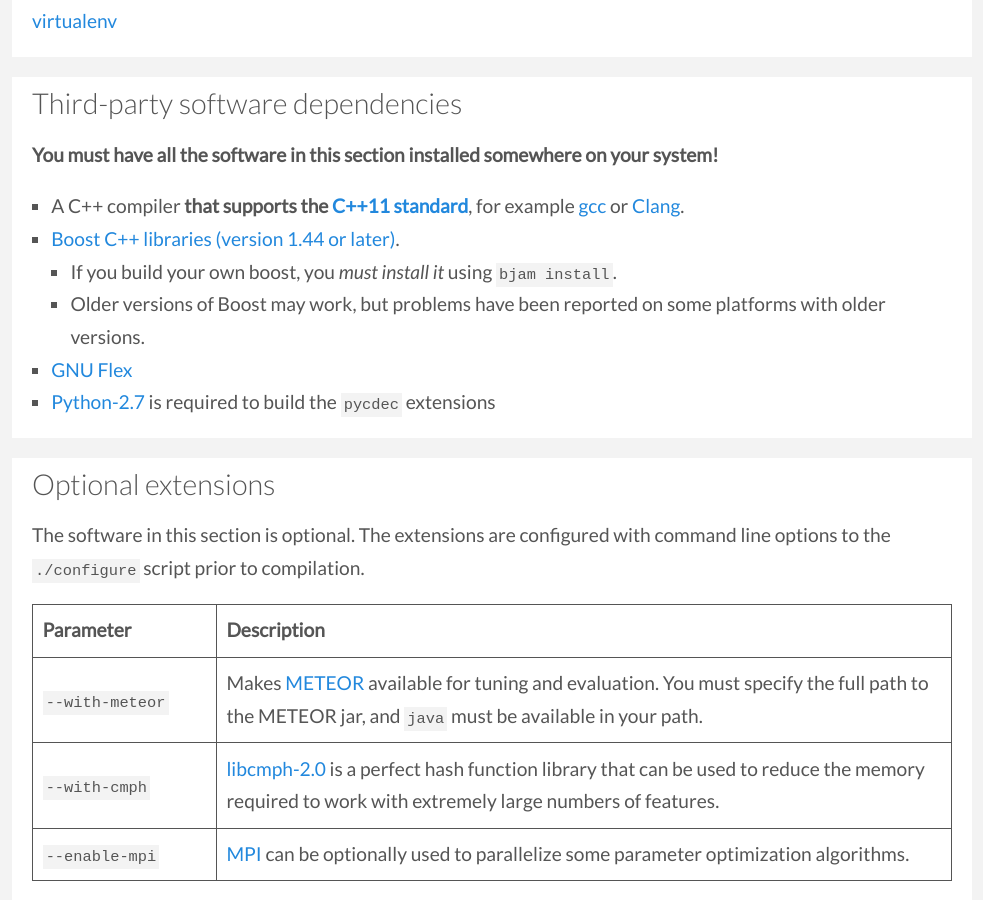
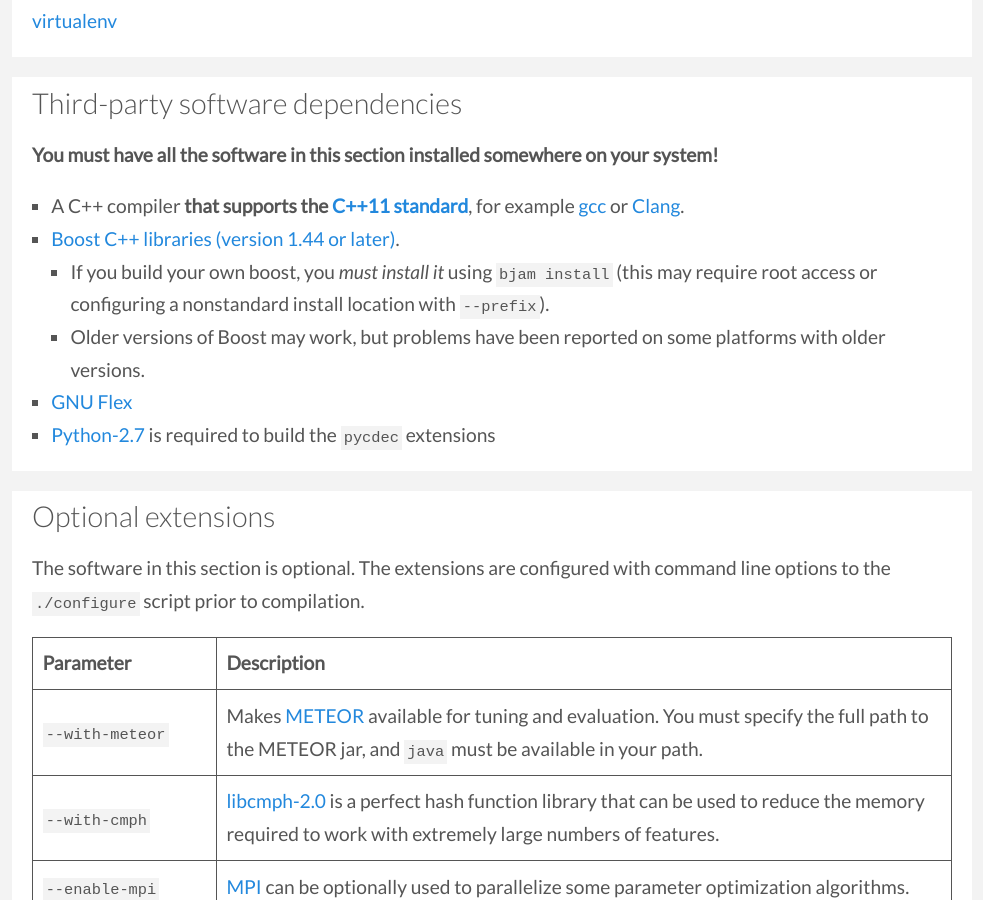
Before and after one commit to cdec/cdec.github.com, a Jekyll site: the page built from guide/compiling.md, in a window 1280 px wide and 900 px high, scrolled down 949 px. Shown: the whole window, without its empty margins (148-1131 px from the left). Built offline with Jekyll 4.4.1, drawn with Linux system fonts in a browser that asks for light colours; some web fonts are replaced; Markdown is read by kramdown in place of the engine named in the settings.

Commit message:
boost install note

```diff
--- a/guide/compiling.md
+++ b/guide/compiling.md
@@ -34,7 +34,7 @@ Note: the Python extensions must be installed somewhere Python will look for the
 
 - A C++ compiler **that supports the [C++11 standard](http://www.stroustrup.com/C++11FAQ.html)**, for example [gcc](http://gcc.gnu.org/) or [Clang](http://clang.llvm.org/).
 - [Boost C++ libraries (version 1.44 or later)](http://www.boost.org/).
-    - If you build your own boost, you _must install it_ using `bjam install`.
+    - If you build your own boost, you _must install it_ using `bjam install` (this may require root access or configuring a nonstandard install location with `--prefix`).
     - Older versions of Boost may work, but problems have been reported on some platforms with older versions.
 - [GNU Flex](http://flex.sourceforge.net/)
 - [Python-2.7](http://docs.python.org/) is required to build the `pycdec` extensions
```
